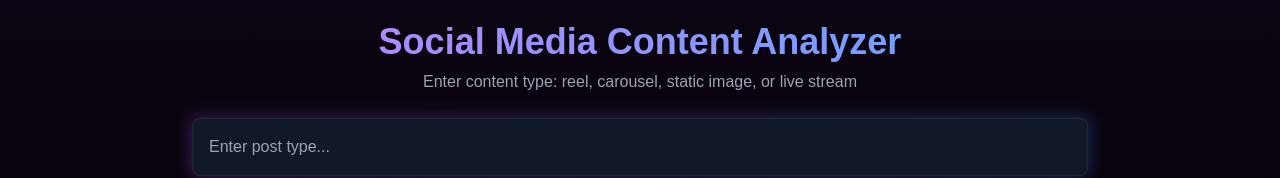
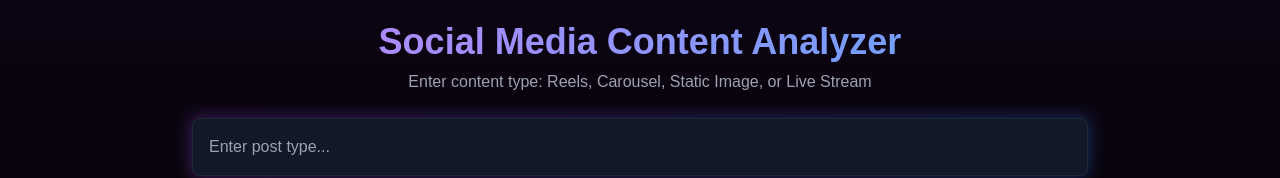
Before and after one commit to sanks011/Social-Pulse, a React (Vite) app: page /AnalyzerForm in a window 1280 px wide. Shown: the part 263-441 px from the top of the page. Built offline with nearby package versions, Linux system fonts and the light colour scheme.

Commit message:
backend connected

```diff
--- a/src/components/AnalyzerForm.jsx
+++ b/src/components/AnalyzerForm.jsx
@@ -252,7 +252,7 @@ const AnalyzerForm = () => {
               transition={{ duration: 0.5, delay: 0.2 }}
               className="text-gray-400"
             >
-              Enter content type: reel, carousel, static image, or live stream
+              Enter content type: Reels, Carousel, Static Image, or Live Stream
             </motion.p>
           </div>
 
```
